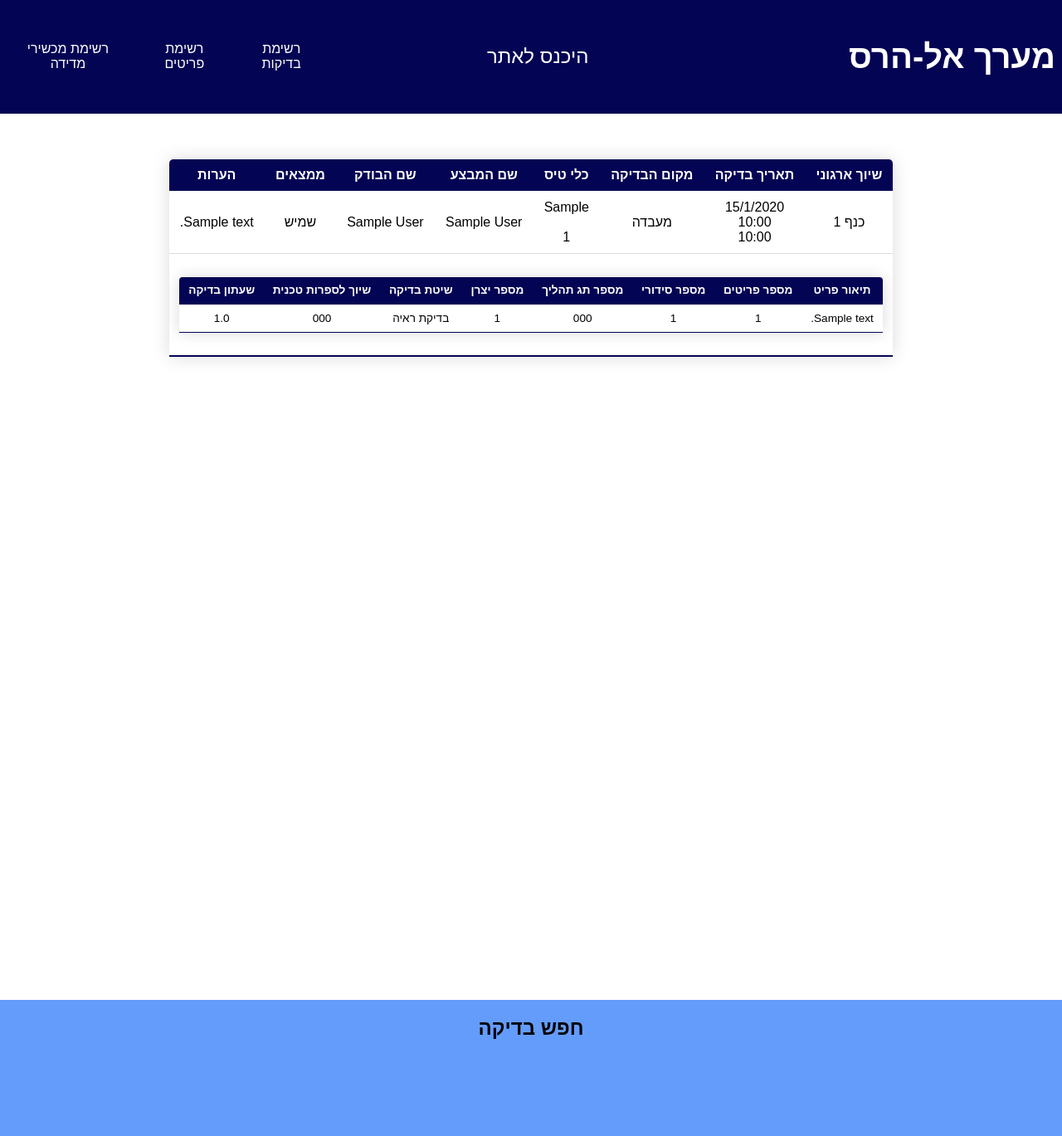
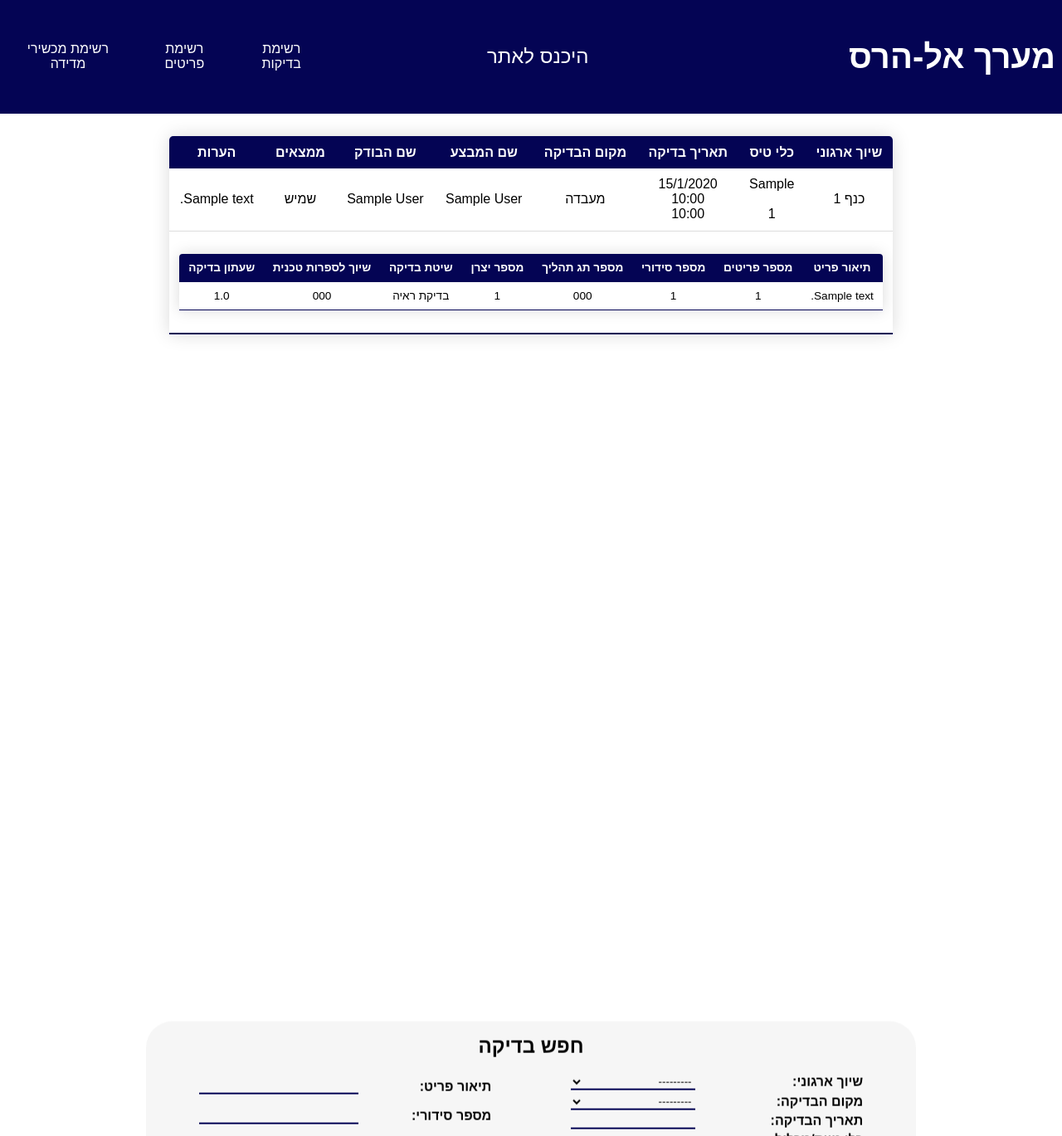
Before and after one commit to yoavshati/NDCrewDB, a Django app: page /test/ in a window 1280 px wide. Shown: the whole page at 83% size. Run offline with Django 3.2, Linux system fonts and the light colour scheme; tables that the repository leaves empty hold one stand-in row (values such as "Sample post").

Commit message:
added search and search window

```diff
--- a/NDCrewDB/settings.py
+++ b/NDCrewDB/settings.py
@@ -39,6 +39,7 @@ INSTALLED_APPS = [
     'django.contrib.sessions',
     'django.contrib.messages',
     'django.contrib.staticfiles',
+    'django_filters'
 ]
 
 MIDDLEWARE = [
--- /dev/null
+++ b/main/filters.py
@@ -0,0 +1,13 @@
+import django_filters
+from django_filters import DateFilter
+from .models import Test, TestItem
+
+class TestFilter(django_filters.FilterSet):
+    class Meta:
+        model = Test
+        exclude = ['test_time_start', 'test_time_end']
+
+class ItemFilter(django_filters.FilterSet):
+    class Meta:
+        model = TestItem
+        exclude = ['test', 'number_of_parts']
--- a/main/models.py
+++ b/main/models.py
@@ -47,7 +47,7 @@ class Test(models.Model):
     )
 
     def __str__(self):
-        return self.tester.full_name + ', ' + str(self.test_date)
+        return str(self.tester) + ', ' + str(self.test_date)
 
 # saves item types for automatic field filling
 class ReferenceItem(models.Model):
--- a/main/static/main/style.css
+++ b/main/static/main/style.css
@@ -4,19 +4,24 @@
 
 * {
 	font-family: sans-serif;
+	margin: 0;
 }
 :root {
 	/* colors from IAF flag */
-	--dark-color: #040454;
+	--main-color: #040454;
+	--accent-color: #edd3c4;
 	--light-color: #649cfc;
+	--secondary-color: #6f686d;
+	--glass: #f0f0f09d;
 
 	--text-color: white;
 }
 
 input,
 select {
+	background: none;
 	border: none;
-	border-bottom: 2px solid var(--dark-color);
+	border-bottom: 2px solid var(--main-color);
 	width: 100%;
 	padding: 0;
 }
@@ -35,7 +40,7 @@ button {
 	padding: 0.5rem;
 	margin: 0.5rem;
 	border-radius: 0.3rem;
-	background-color: var(--dark-color);
+	background-color: var(--main-color);
 	border: none;
 	color: var(--text-color);
 	font-size: 1.5rem;
@@ -56,21 +61,41 @@ nav li {
 	margin: 0 0.6rem;
 }
 
+/* ========
+	utility
+   ======== */
+.center {
+	margin-left: auto;
+	margin-right: auto;
+}
+.fixed {
+	position: fixed;
+	z-index: 1;
+	bottom: 0;
+	left: 0;
+	right: 0;
+}
+.small {
+	font-size: 0.85rem;
+}
+.big {
+	font-size: 2rem;
+}
+
 /* ============
 	page split
    ============ */
-.split {
-	width: 100%;
-	position: fixed;
-	left: 0;
-	overflow: hidden;
+body {
+	display: flex;
+	flex-direction: column;
+	overflow-y: hidden;
+	height: 100vh;
+	margin: 0;
 }
 header {
-	z-index: 1;
-	top: 0;
 	height: 10%;
 	color: var(--text-color);
-	background-color: var(--dark-color);
+	background-color: var(--main-color);
 	display: flex;
 	align-items: center;
 }
@@ -78,28 +103,43 @@ header div {
 	width: 33%;
 	font-size: 1.5rem;
 }
-.spacer {
-	top: 0;
-	height: 12%;
-}
-.content {
-	top: 0;
-	height: 100%;
+section {
 	text-align: center;
 	overflow-y: auto;
 }
-footer {
-	z-index: 1;
-	bottom: -58%;
+section::-webkit-scrollbar {
+	display: none;
+}
+.spacer {
+	height: 4rem;
+}
+.search {
 	height: 70%;
-	background-color: var(--light-color);
-	transition: bottom 250ms;
+	width: 70%;
+	margin: 0 auto;
+	padding: 1em;
+	background-color: var(--glass);
+	backdrop-filter: blur(15px);
+	border-radius: 2em 2em 0 0;
+	text-align: center;
+	transform: translateY(86%);
+	transition: transform 250ms;
 }
-footer:hover {
-	bottom: 0;
+.search:hover,
+.search:focus-within {
+	transform: translateY(0);
 }
-footer div {
+.search form {
 	display: flex;
+	flex-wrap: wrap;
+	text-align: right;
+}
+.search table {
+	width: 40%;
+	margin: 0 5%;
+}
+h2 {
+	margin-bottom: 1rem;
 }
 
 /* =========
@@ -127,7 +167,7 @@ footer div {
 	width: 1em;
 	height: 1em;
 	border-radius: 50%;
-	background-color: var(--dark-color);
+	background-color: var(--main-color);
 	border: none;
 	color: var(--text-color);
 }
@@ -180,19 +220,6 @@ footer div {
 	transform: rotate(-45deg);
 }
 
-/* ========
-	utility
-   ======== */
-.center {
-	margin-inline: auto;
-}
-.small {
-	font-size: 0.85rem;
-}
-.big {
-	font-size: 2rem;
-}
-
 /* ===========
 	form page
    =========== */
@@ -219,7 +246,7 @@ footer div {
 	bottom: -2px;
 	right: -1px;
 	width: 5%;
-	border: 2px solid var(--dark-color);
+	border: 2px solid var(--main-color);
 	border-left: 0;
 }
 
@@ -240,7 +267,7 @@ footer div {
 	box-shadow: 0 0 1.3em rgba(0, 0, 0, 0.15);
 }
 .content-table thead tr {
-	background-color: var(--dark-color);
+	background-color: var(--main-color);
 	color: #ffffff;
 	text-align: center;
 	font-weight: bold;
@@ -257,7 +284,7 @@ footer div {
 	border-bottom: 0.0625em solid #dddddd;
 }
 .content-table tbody tr:last-of-type {
-	border-bottom: 0.125em solid var(--dark-color);
+	border-bottom: 0.125em solid var(--main-color);
 }
 .alt-rows tbody tr:nth-of-type(even) {
 	background-color: #f3f3f3;
--- a/main/templates/main/base.html
+++ b/main/templates/main/base.html
@@ -15,7 +15,7 @@
 		<title>מערך אל-הרס</title>
 	</head>
 	<body dir="rtl">
-		<header class="split">
+		<header>
 			<div>
 				<a href="/"><strong>מערך אל-הרס</strong></a>
 			</div>
@@ -34,9 +34,7 @@
 				</ul>
 			</nav>
 		</header>
-		<section class="split content">
-			<div class="spacer"></div>
-			{% block content %}{% endblock %}
-		</section>
+		<section>{% block content %}{% endblock %}</section>
+		<footer>{% block footer %}{% endblock %}</footer>
 	</body>
 </html>
--- a/main/templates/main/test_list.html
+++ b/main/templates/main/test_list.html
@@ -3,9 +3,9 @@
 	<thead>
 		<tr>
 			<th>שיוך ארגוני</th>
+			<th>כלי טיס</th>
 			<th>תאריך בדיקה</th>
 			<th>מקום הבדיקה</th>
-			<th>כלי טיס</th>
 			<th>שם המבצע</th>
 			<th>שם הבודק</th>
 			<th>ממצאים</th>
@@ -17,15 +17,15 @@
 		<tr>
 			<td>{{ test.get_department_display }}</td>
 			<td>
+				{{ test.aircraft }}<br /><br />
+				{{ test.aircraft_id }}
+			</td>
+			<td>
 				{{ test.test_date|date:"j/n/Y" }}<br />
 				{{ test.test_time_start|time:"H:i" }}<br />
 				{{ test.test_time_end|time:"H:i" }}
 			</td>
 			<td>{{ test.get_test_location_display }}</td>
-			<td>
-				{{ test.aircraft }}<br /><br />
-				{{ test.aircraft_id }}
-			</td>
 			<td>{% if test.tester %}{{ test.tester }}{% endif %}</td>
 			<td>{{ test.checker }}</td>
 			<td>{{ test.get_findings_display }}</td>
@@ -66,8 +66,18 @@
 		{% endfor %}
 	</tbody>
 </table>
-<footer class="split">
+<div class="spacer"></div>
+{% endblock %} {% block footer %}
+<div class="fixed search">
 	<h2>חפש בדיקה</h2>
-	<div>{{ test_form.as_p }}{{ item_form.as_p }}</div>
-</footer>
-{% endblock content %}
+	<form method="GET">
+		<table>
+			{{ test_filter.form.as_table }}
+		</table>
+		<table>
+			{{ item_filter.form.as_table }}
+		</table>
+		<button class="center">חפש</button>
+	</form>
+</div>
+{% endblock %}
--- a/main/urls.py
+++ b/main/urls.py
@@ -5,7 +5,7 @@ from .views import *
 urlpatterns = [
     # views
     path('', home, name='home'),
-    path('test/', TestListView.as_view(), name='test-list'),
+    path('test/', test_list, name='test-list'),
     path('test/new/', TestCreateView.as_view(), name='test-create'),
     path('item/', ItemListView.as_view(), name='item-list'),
     path('item/new/', ItemCreateView.as_view(), name='item-create'),
--- a/main/views.py
+++ b/main/views.py
@@ -4,6 +4,7 @@ from django.views.generic import ListView, CreateView, UpdateView, DeleteView
 from django.forms.models import model_to_dict
 from .models import *
 from .forms import TestForm, ItemFormSet
+from .filters import *
 
 #############
 #   views   #
@@ -14,6 +15,18 @@ def home(request):
 
 class TestListView(ListView):
     model = Test
+
+def test_list(request):
+    items = TestItem.objects.all()
+    item_filter = ItemFilter(request.GET, queryset = items)
+    test_list = Test.objects.filter(id__in=item_filter.qs.distinct().values_list('id', flat = True))
+    test_filter = TestFilter(request.GET, queryset = test_list)
+    test_list = test_filter.qs
+    return render(request, 'main/test_list.html', {
+        'object_list': test_list,
+        'test_filter': test_filter,
+        'item_filter': item_filter
+    })
 
 # creates test and related parts
 class TestCreateView(CreateView):
```
